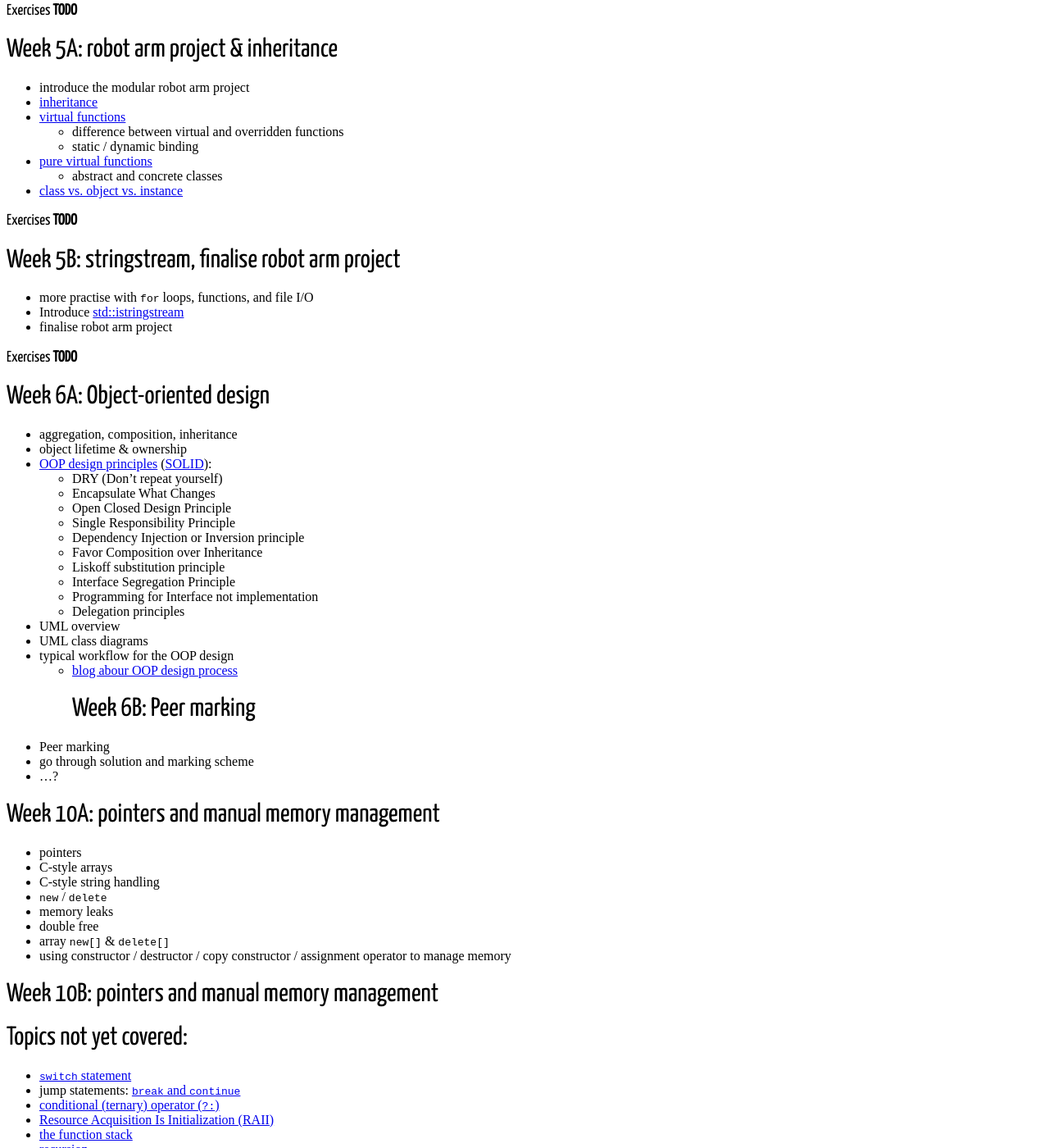
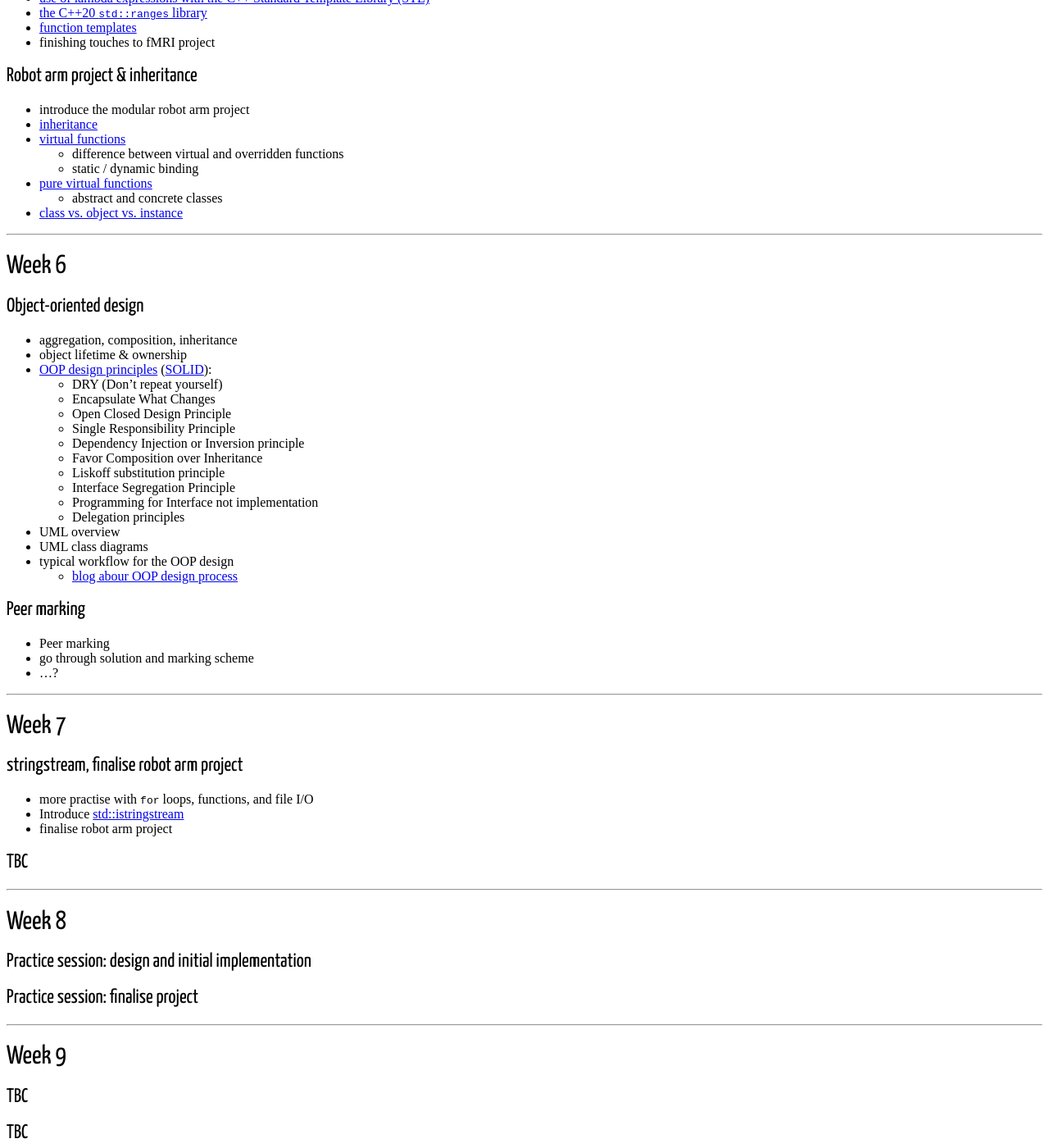
Before and after one commit to KCL-BMEIS/OOP, a Jekyll site: the page built from session_plans.md, in a window 1280 px wide and 1400 px high, scrolled down 2570 px. Shown: the whole window at 82% size. Built offline with Jekyll 4.4.1, drawn with Linux system fonts in a browser that asks for light colours; some web fonts are replaced; our own code applies the rules of GitHub Pages for plain Markdown files; some of the changed text lies outside the part shown.

Commit message:
update session plans

```diff
--- a/session_plans.md
+++ b/session_plans.md
@@ -20,9 +22,8 @@
 - [statements and compound statements](https://cplusplus.com/doc/tutorial/control/)
 - basic error handling
 
-### Exercises **TODO**
 
-# Week 1B: first project, input/output, functions
+## First project: DNA shotgun sequencing, input/output, functions
 
 - Introduce [DNA shotgun sequencing](https://github.com/KCL-BMEIS/OOP_coursework/tree/main/DNA_shotgun_sequencing) project
 - [std::cin, std::cout, std::cerr and their use](https://www.tutorialspoint.com/what-are-cin-cout-and-cerr-streams-in-cplusplus)
@@ -33,9 +34,12 @@
 - [Using and defining functions](https://www.geeksforgeeks.org/functions-in-cpp/)
 - [returning values from functions](https://www.geeksforgeeks.org/return-statement-in-cpp-with-examples/)
 
-### Exercises **TODO**
 
-# Week 2A: multi-file project, error handling
+---
+
+# Week 2
+
+## Multi-file project, error handling
 
 - [type aliasing](https://www.learncpp.com/cpp-tutorial/typedefs-and-type-aliases/)
 - [defining separate header and cpp files](https://www.codeproject.com/Articles/5341253/C-Cplusplus-Headers-and-Source-Files-How-Do-They-W)
@@ -52,29 +56,37 @@
 - More practice with functions and string handling
 - More on using STL algorithms: [iterators](https://www.geeksforgeeks.org/iterators-c-stl/)
 
-### Exercises **TODO**
 
-# Week 2B: more string handling, basic debugging
+## More string handling, basic debugging
 
 - adding functions to perform required operations to our project
+- [variable scope](https://www.geeksforgeeks.org/scope-of-variables-in-c/): global, block, function
+- [namespaces](https://www.geeksforgeeks.org/namespace-in-c/)
+- [the `inline` keyword](https://www.accu.org/journals/overload/29/166/collyer/) and the [One Definition Rule](https://ryonaldteofilo.medium.com/inline-and-one-definition-rule-in-c-db760ec81fb2)
 - adding debugging functionality to our project
   - More command-line handling: [options](https://command-line-tutorial.readthedocs.io/introduction.html#command-line-options)
-  - [variable scope](https://www.geeksforgeeks.org/scope-of-variables-in-c/): global, block, function
-  - [namespaces](https://www.geeksforgeeks.org/namespace-in-c/)
-  - [the `inline` keyword](https://www.accu.org/journals/overload/29/166/collyer/) and the [One Definition Rule](https://ryonaldteofilo.medium.com/inline-and-one-definition-rule-in-c-db760ec81fb2)
+
+---
+
+# Week 3
+
+## Advanced string formatting, grouping data
+
 - advanced string formatting using [`std::format()`](https://www.accu.org/journals/overload/29/166/collyer/)
 - [grouping data into a `struct`](https://www.geeksforgeeks.org/structures-in-cpp/)
 - returning multiple values from functions using [C++17 structured binding](https://www.cppstories.com/2022/structured-bindings/)
 - [using `std::string_view` to avoid copies](https://www.geeksforgeeks.org/class-stdstring_view-in-cpp-17/)
-
-### Exercises **TODO**
-
-# Week 3A: classes
-
 - Introducing classes
   - [methods](https://www.geeksforgeeks.org/cpp-class-methods/)
+  - [access specifiers](https://www.geeksforgeeks.org/constructors-c/)
+- OOP design features:
+  - [encapsulation](https://www.geeksforgeeks.org/encapsulation-in-cpp/)
+  - [abstraction](https://www.geeksforgeeks.org/abstraction-in-cpp/)
+
+## Classes in C++
+
+- More on classes
   - [class constructor](https://www.geeksforgeeks.org/constructors-c/)
-  - [access specifiers](https://www.geeksforgeeks.org/constructors-c/)
   - [initialiser list](https://www.geeksforgeeks.org/when-do-we-use-initializer-list-in-c/)
 - [Default function arguments](https://www.geeksforgeeks.org/default-arguments-c/)
 - [Constructor delegation](https://www.geeksforgeeks.org/constructor-delegation-c/) (aka constructor chaining)
@@ -83,13 +95,12 @@
  - for function arguments
  - [for methods](https://www.geeksforgeeks.org/const-member-functions-c/)
  - [why pass by `const` reference](https://www.geeksforgeeks.org/const-reference-vs-normal-parameter-passing-in-cpp/)
-- OOP features:
-  - [encapsulation](https://www.geeksforgeeks.org/encapsulation-in-cpp/)
-  - [abstraction](https://www.geeksforgeeks.org/abstraction-in-cpp/)
 
-### Exercises **TODO**
+---
 
-# Week 3B: fMRI project
+# Week 4
+
+## fMRI project
 
 - more practice with:
   - basic program structure and command-line argument handling
@@ -104,9 +115,7 @@
   - [command-line globbing and wildcards](https://www.shell-tips.com/bash/wildcards-globbing/)
 
 
-### Exercises **TODO**
-
-# Week 4A: introduction to operator overloading and templates
+## Using external libraries, operator overloading
 
 - more practice with:
   - handling command-line arguments and options
@@ -118,22 +127,24 @@
 - [overloading the subscript or array indexing operator](https://www.geeksforgeeks.org/overloading-subscript-or-array-index-operator-in-c/)
 - [overloading the function call operator](https://www.geeksforgeeks.org/overload-function-call-operator-in-cpp/)
 - [overloading the stream insertion operator](https://www.geeksforgeeks.org/overloading-stream-insertion-operators-c/)
+
+
+---
+
+# Week 5
+
+## Lambda expressions & template programming
+
 - [class templates](https://www.geeksforgeeks.org/templates-cpp/)
 - [the `<cmath>` header](https://www.w3schools.com/cpp/cpp_ref_math.asp) and associated functions
-
-### Exercises **TODO**
-
-# Week 4B: lambda expressions & template programming
-
 - [lambda expressions](https://www.geeksforgeeks.org/lambda-expression-in-c/)
 - [use of lambda expressions with the C++ Standard Template Library (STL)](https://medium.com/@m4xshen/the-beauty-of-c-stl-algorithm-and-lambda-205e6f0d8335)
 - [the C++20 `std::ranges` library](https://www.geeksforgeeks.org/cpp-20-ranges-library/)
 - [function templates](https://www.geeksforgeeks.org/templates-cpp/)
 - finishing touches to fMRI project
 
-### Exercises **TODO**
 
-# Week 5A: robot arm project & inheritance
+## Robot arm project & inheritance
 
 - introduce the modular robot arm project
 - [inheritance](https://www.geeksforgeeks.org/inheritance-in-c/)
@@ -144,17 +155,12 @@
   - abstract and concrete classes
 - [class vs. object vs. instance](https://www.codementor.io/@stevedonovan/class-vs-object-vs-instance-14i2s2lu6r)
 
-### Exercises **TODO**
 
-# Week 5B: stringstream, finalise robot arm project
+---
 
-- more practise with `for` loops, functions, and file I/O
-- Introduce [std::istringstream](https://www.geeksforgeeks.org/processing-strings-using-stdistringstream/)
-- finalise robot arm project
+# Week 6
 
-### Exercises **TODO**
-
-# Week 6A: Object-oriented design
+## Object-oriented design
 
 - aggregation, composition, inheritance
 - object lifetime & ownership
@@ -173,13 +179,49 @@
 - UML class diagrams
 - typical workflow for the OOP design
   - [blog abour OOP design process](https://www.mdfaisal.com/blog/first-5-steps-of-object-oriented-design)
-# Week 6B: Peer marking
+
+## Peer marking
 
 - Peer marking
 - go through solution and marking scheme
 - ...?
 
-# Week 10A: pointers and manual memory management
+---
+
+# Week 7
+
+
+## stringstream, finalise robot arm project
+
+- more practise with `for` loops, functions, and file I/O
+- Introduce [std::istringstream](https://www.geeksforgeeks.org/processing-strings-using-stdistringstream/)
+- finalise robot arm project
+
+## TBC
+
+---
+
+# Week 8
+
+## Practice session: design and initial implementation
+
+## Practice session: finalise project
+
+---
+
+# Week 9
+
+## TBC
+
+## TBC
+
+
+---
+
+
+# Week 10
+
+## pointers and manual memory management
 
 - pointers
 - C-style arrays
@@ -188,9 +230,15 @@
 - memory leaks
 - double free
 - array `new[]` & `delete[]`
+
+
+## Pointers and manual memory management
+
 - using constructor / destructor / copy constructor / assignment operator to manage memory
+- smart pointers?
+- RAII?
 
-# Week 10B: pointers and manual memory management
+---
 
 # Topics not yet covered:
 
```
Also changed, not shown: other parts of session_plans.md (+3 -1 lines), week2B.md (+6 -0 lines).
